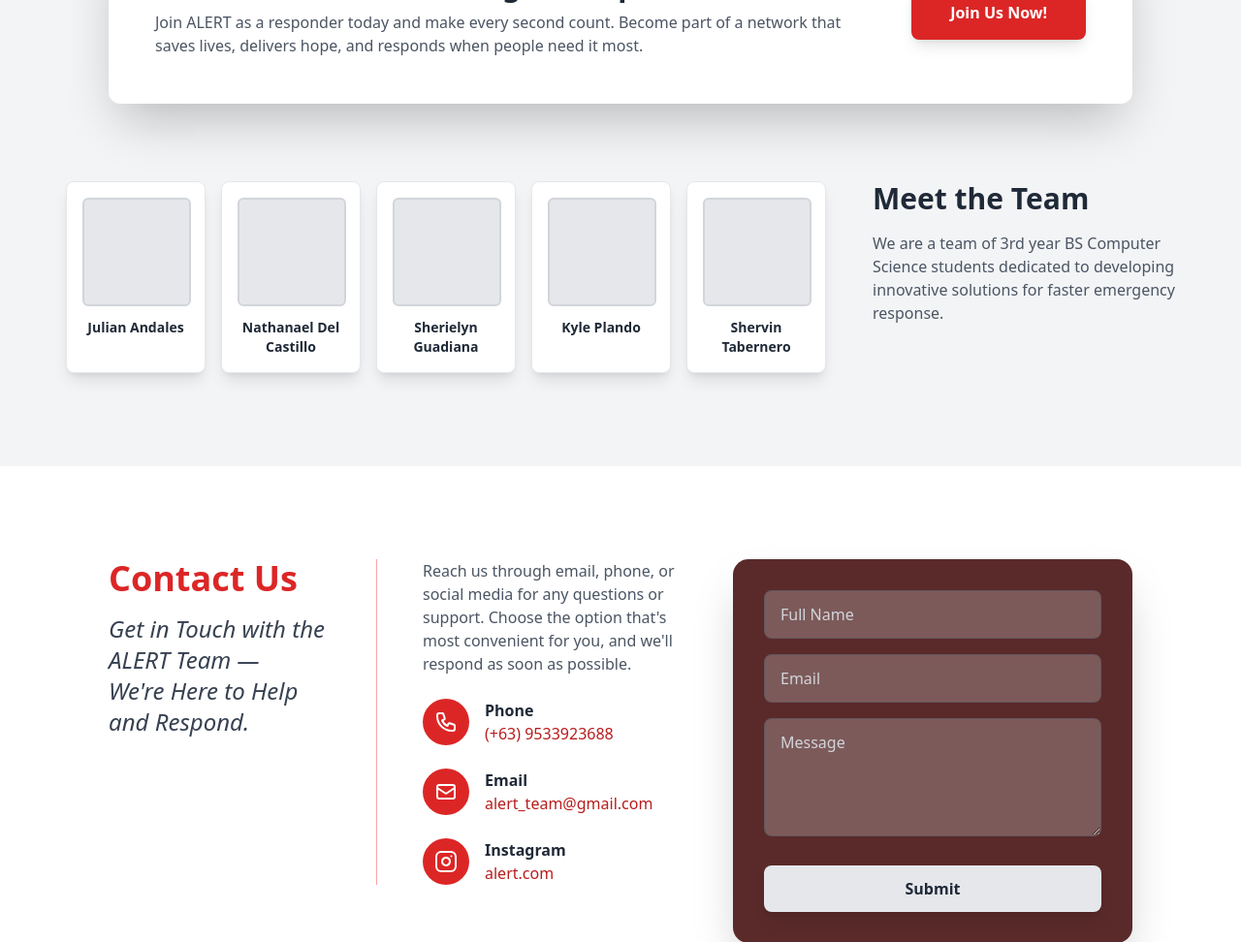
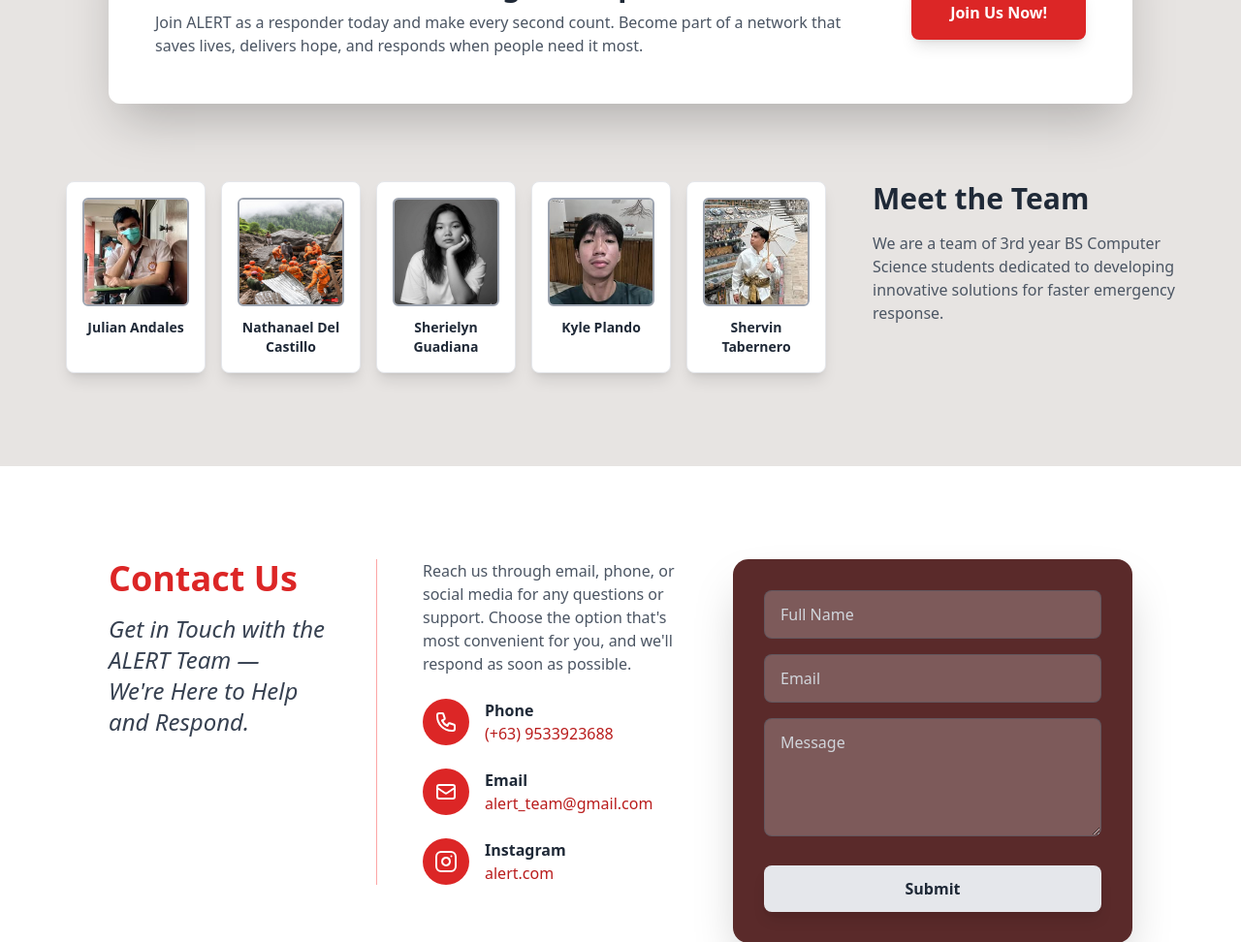
Before and after one commit to doinath/TeamPythers_Alert, a Django app: page / in a window 1280 px wide. Shown: the part 2040-3012 px from the top of the page at 97% size. Run offline with Django 5.2, Linux system fonts and the light colour scheme; some libraries are stand-ins or nearby versions.

Commit message:
index.html - landing page - ALL DONE-FINAL!

```diff
--- a/alertmanagement/account/templates/index.html
+++ b/alertmanagement/account/templates/index.html
@@ -8,16 +8,8 @@
     <title>ALERT - Stay Safe, Stay Informed</title>
     <script src="https://cdn.tailwindcss.com"></script>
     <link rel="stylesheet" href="../css/index.css">
-<script type="importmap">
-{
-  "imports": {
-    "react": "https://aistudiocdn.com/react@^19.2.0",
-    "react-dom/": "https://aistudiocdn.com/react-dom@^19.2.0/",
-    "react/": "https://aistudiocdn.com/react@^19.2.0/"
-  }
-}
-</script>
 </head>
+
 <body class="bg-white text-gray-800">
     <!-- Header -->
     <header class="sticky top-0 left-0 right-0 z-50 bg-white shadow-md py-4 px-4 sm:px-8 md:px-16">
@@ -74,8 +66,8 @@
 
                     <!-- Column 2: Tagline -->
                     <div class="text-left">
-                        <h1 class="text-5xl xl:text-6xl mb-5 font-extrabold leading-tight drop-shadow-lg whitespace-nowrap">Stay Safe</h1>
-                        <h1 class="text-5xl xl:text-6xl mb-5 font-extrabold leading-tight drop-shadow-lg mt-2 whitespace-nowrap">Stay Informed</h1>
+                        <h1 class="text-5xl xl:text-6xl mb-7 font-extrabold leading-tight drop-shadow-lg whitespace-nowrap">Stay Safe</h1>
+                        <h1 class="text-5xl xl:text-6xl mb-7 font-extrabold leading-tight drop-shadow-lg mt-2 whitespace-nowrap">Stay Informed</h1>
                         <h1 class="text-5xl xl:text-6xl font-extrabold leading-tight drop-shadow-lg mt-2 whitespace-nowrap">Stay <span class="text-red-500">ALERT</span></h1>
                     </div>
 
@@ -154,17 +146,18 @@
                     </div>
                 </div>
             </div>
-            <div class="relative py-24 bg-cover bg-center bg-fixed" style="background-image: url('https://picsum.photos/seed/paramedic/1920/1080')">
-                <div class="absolute inset-0 bg-gray-900/60"></div>
+            <div class="relative py-24 bg-cover bg-center bg-fixed"
+                 style="background-image: url('{% static 'images/about_image.jpg' %}');">
+                <div class="absolute inset-0 bg-[#490000]/50"></div>
                 <div class="relative container mx-auto px-12 sm:px-20 lg:px-28 text-white text-left mb-10">
-                    <h2 class="text-5xl font-bold mb-10">About</h2>
-                    <h3 class="text-3xl font-semibold mt-4">ALERT - Assistance Link for <br/>Emergency Response & Tracking</h3>
-                    <p class="mt-4 max-w-2xl text-lg leading-relaxed">
-                        This is a platform designed to connect citizens with responders in just one tap. Once activated, it automatically sends your location and notifies nearby emergency teams for immediate assistance. <span class="bg-cyan-600/50 p-1 rounded-md">With ALERT, help is always within reach — fast, reliable, and life-saving.</span>
+                    <h2 class="text-5xl font-bold mb-10 drop-shadow-lg">About</h2>
+                    <h3 class="text-3xl font-semibold mt-4 drop-shadow-lg">ALERT - Assistance Link for <br/>Emergency Response & Tracking</h3>
+                    <p class="mt-4 max-w-2xl text-lg leading-relaxed drop-shadow-lg">
+                        This is a platform designed to connect citizens with responders in just one tap. Once activated, it automatically sends your location and notifies nearby emergency teams for immediate assistance. <span class="bg-[#BF0000]/50 p-1 rounded-md">With ALERT, help is always within reach — fast, reliable, and life-saving.</span>
                     </p>
                 </div>
             </div>
-            <div class="bg-gray-100">
+            <div class="bg-[#E7E4E2]">
                 <div class="container mx-auto px-4 px-12 sm:px-20 lg:px-28">
                     <div class="bg-white rounded-xl shadow-2xl p-8 md:p-12 -mt-20 relative z-10 flex flex-col md:flex-row items-center justify-between gap-8 ">
                         <div class="flex-grow text-center md:text-left ">
@@ -180,23 +173,23 @@
                     <div class="flex flex-col lg:flex-row items-center lg:items-start justify-center gap-12">
                         <div class="flex flex-wrap justify-center gap-4">
                             <div class="bg-white rounded-lg border border-gray-200 shadow-lg p-4 text-center w-36">
-                                <div class="w-28 h-28 mx-auto bg-gray-200 border-2 border-gray-300 rounded-md mb-3"></div>
+                                <img src="{% static 'images/julian_pfp.jpg' %}" alt="Julian Andales" class="w-28 h-28 mx-auto mb-3 border-2 border-gray-400 rounded-md">
                                 <p class="font-semibold text-sm">Julian Andales</p>
                             </div>
                             <div class="bg-white rounded-lg border border-gray-200 shadow-lg p-4 text-center w-36">
-                                <div class="w-28 h-28 mx-auto bg-gray-200 border-2 border-gray-300 rounded-md mb-3"></div>
+                                <img src="{% static 'images/about_image.jpg' %}" alt="Julian Andales" class="w-28 h-28 mx-auto mb-3 border-2 border-gray-400 rounded-md">
                                 <p class="font-semibold text-sm">Nathanael Del Castillo</p>
                             </div>
                             <div class="bg-white rounded-lg border border-gray-200 shadow-lg p-4 text-center w-36">
-                                <div class="w-28 h-28 mx-auto bg-gray-200 border-2 border-gray-300 rounded-md mb-3"></div>
+                                <img src="{% static 'images/sherielyn_pfp.jpg' %}" alt="Julian Andales" class="w-28 h-28 mx-auto mb-3 border-2 border-gray-400 rounded-md">
                                 <p class="font-semibold text-sm">Sherielyn Guadiana</p>
                             </div>
                             <div class="bg-white rounded-lg border border-gray-200 shadow-lg p-4 text-center w-36">
-                                <div class="w-28 h-28 mx-auto bg-gray-200 border-2 border-gray-300 rounded-md mb-3"></div>
+                                <img src="{% static 'images/kyle_pfp.jpg' %}" alt="Julian Andales" class="w-28 h-28 mx-auto mb-3 border-2 border-gray-400 rounded-md">
                                 <p class="font-semibold text-sm">Kyle Plando</p>
                             </div>
                             <div class="bg-white rounded-lg border border-gray-200 shadow-lg p-4 text-center w-36">
-                                <div class="w-28 h-28 mx-auto bg-gray-200 border-2 border-gray-300 rounded-md mb-3"></div>
+                                <img src="{% static 'images/shervin_pfp.jpg' %}" alt="Julian Andales" class="w-28 h-28 mx-auto mb-3 border-2 border-gray-400 rounded-md">
                                 <p class="font-semibold text-sm">Shervin Tabernero</p>
                             </div>
                         </div>
```
Also changed, not shown: alertmanagement/account/assets/images/about_image.jpg (added), alertmanagement/account/assets/images/julian_pfp.jpg (added), alertmanagement/account/assets/images/kyle_pfp.jpg (added), alertmanagement/account/assets/images/sherielyn_pfp.jpg (added), alertmanagement/account/assets/images/shervin_pfp.jpg (added).
